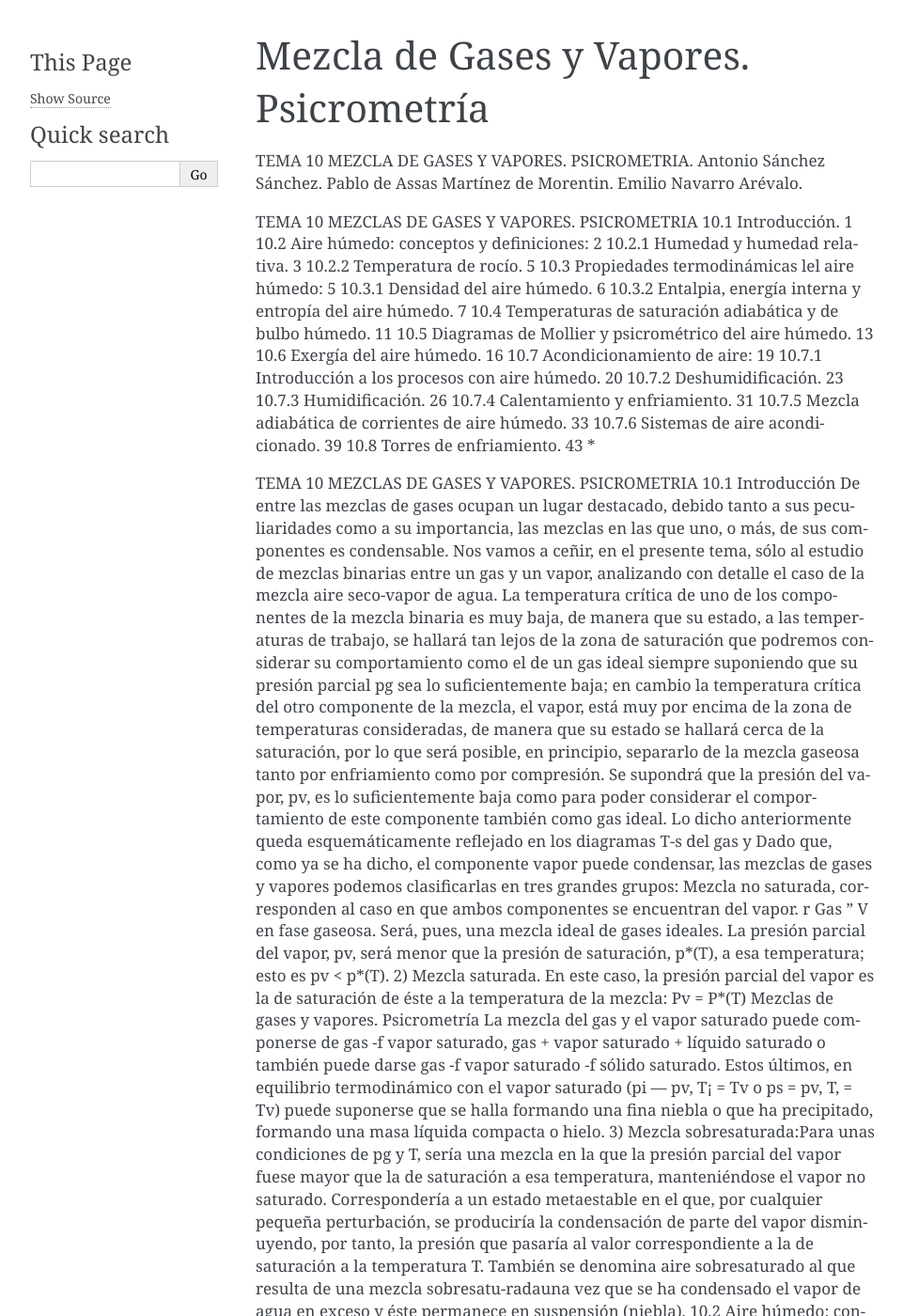
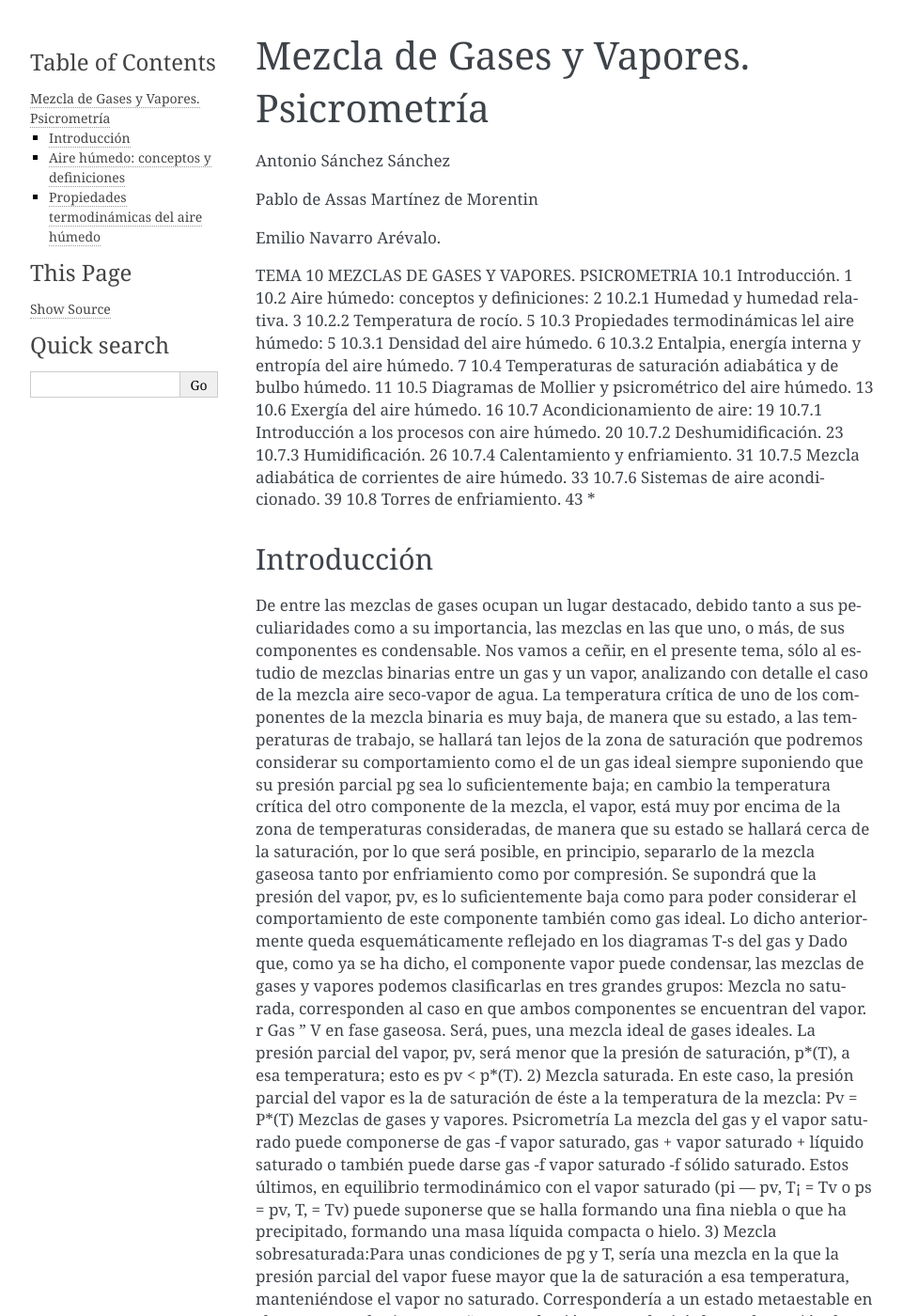
Before and after one commit to mantielero/termodinamica, a Sphinx documentation site: the page built from source/vapores.rst, in a window 1280 px wide and 1400 px high. Shown: the whole window at 94% size, without its empty margins (148-1109 px from the left). Built offline with Sphinx 7.4.7, drawn with Linux system fonts in a browser that asks for light colours; pages that are not in the unit, such as notebooks, are missing from menus; some of the changed text lies outside the part shown.

Commit message:
Update vapores.rst

```diff
--- a/source/vapores.rst
+++ b/source/vapores.rst
@@ -2,30 +2,11 @@ Mezcla de Gases y Vapores. Psicrometría
 =======================================
 
 
+Antonio Sánchez Sánchez
 
+Pablo de Assas Martínez de Morentin
 
-
-
-
-
-TEMA 10
-MEZCLA DE GASES Y VAPORES. PSICROMETRIA.
-Antonio Sánchez Sánchez.
-Pablo de Assas Martínez de Morentin. Emilio Navarro Arévalo.
-
-
-
-
-
-
-
-
-
-
-
-
-
-
+Emilio Navarro Arévalo.
 
 TEMA 10
 MEZCLAS DE GASES Y VAPORES. PSICROMETRIA
@@ -50,12 +31,10 @@ MEZCLAS DE GASES Y VAPORES. PSICROMETRIA
 *
 
 
+Introducción
+------------
 
 
-
-TEMA 10
-MEZCLAS DE GASES Y VAPORES. PSICROMETRIA
-10.1 Introducción
 De entre las mezclas de gases ocupan un lugar destacado, debido tanto a sus peculiaridades como a su importancia, las mezclas en las que uno, o más, de sus componentes es condensable. Nos vamos a ceñir, en el presente tema, sólo al estudio de mezclas binarias entre un gas y un vapor, analizando con detalle el caso de la mezcla aire seco-vapor de agua.
 La temperatura crítica de uno de los componentes de la mezcla binaria es muy baja, de manera que su estado, a las temperaturas de trabajo, se hallará tan lejos de la zona de saturación que podremos considerar su comportamiento como el de un gas ideal siempre suponiendo que su presión parcial pg sea lo suficientemente baja; en cambio la temperatura crítica del otro componente de la mezcla, el vapor, está muy por encima de la zona de temperaturas consideradas, de manera que su estado se hallará cerca de la saturación, por lo que será posible, en principio, separarlo de la mezcla gaseosa tanto por enfriamiento como por compresión. Se supondrá que la presión del vapor, pv, es lo suficientemente baja como para poder considerar el comportamiento de este componente también como gas ideal.
 Lo dicho anteriormente queda esquemáticamente reflejado en los diagramas T-s del gas y
@@ -71,7 +50,17 @@ Mezclas de gases y vapores. Psicrometría
 La mezcla del gas y el vapor saturado puede componerse de gas -f vapor saturado, gas + vapor saturado + líquido saturado o también puede darse gas -f vapor saturado -f sólido saturado. Estos últimos, en equilibrio termodinámico con el vapor saturado (pi — pv, T¡ = Tv o ps = pv, T, = Tv) puede suponerse que se halla formando una fina niebla o que ha precipitado, formando una masa líquida compacta o hielo.
 3) Mezcla sobresaturada:Para unas condiciones de pg y T, sería una mezcla en la que la presión parcial del vapor fuese mayor que la de saturación a esa temperatura, manteniéndose el vapor no saturado. Correspondería a un estado metaestable en el que, por cualquier pequeña perturbación, se produciría la condensación de parte del vapor disminuyendo, por tanto, la presión que pasaría al valor correspondiente a la de saturación a la temperatura T.
 También se denomina aire sobresaturado al que resulta de una mezcla sobresatu-radauna vez que se ha condensado el vapor de agua en exceso y éste permanece en suspensión (niebla).
-10.2	Aire húmedo: conceptos y definiciones
+
+
+
+
+
+
+
+
+Aire húmedo: conceptos y definiciones
+-------------------------------------
+
 El caso más importante de las mezclas gas-vapor es el aire h úmedd'rlLos procesos en los que interviene el aire húmedo tienen una importancia suma en Meteorología, así como en acondicionamiento de aire y en procesos de secado. Así pues, en lo restante del tema nos vamos a dedicar al estudio de las propiedades de las mezclas gas-vapor aplicadas al aire húmedo. El-
 aire húmedo es una mezcla de aire seco y agua. El aire seco es el ”gas” y el vapor de agua el
 ■- • - ' ~ * —--------------------------------------------------------
@@ -169,7 +158,15 @@ p*(Tfi) = d>-p*(T)
 Tomando logaritmos en esta expresión y despejando Tr se obtiene:
 (10.8)
 Si de lo que disponemos es de los valores tabulares de propiedades termodinámicas del agua en saturación, de (10.6) con </) y T del aire húmedo obtenemos pv y hay que localizar en las tablas la temperatura a la que la presión de saturación coincide con la pv calculada. Si es el diagrama T-s del agua de lo que disponemos, obtenida pv de (10.6) simplemente se mira cuál es la temperatura a la que la isóbara pv corta a la curva de vapor saturado y esa será la temperatura de rocío.
-10.3 Propiedades termodinámicas del aire húmedo
+
+
+
+
+
+
+Propiedades termodinámicas del aire húmedo
+------------------------------------------
+
 Al estudiar procesos que involucren al aire húmedo y tener que aplicar tanto el primer principio como el segundo bien a sistemas abiertos bien a sistemas cerrados, nos encontramos
 6
 Mezclas de gases y vapores. Psicrometría
```
